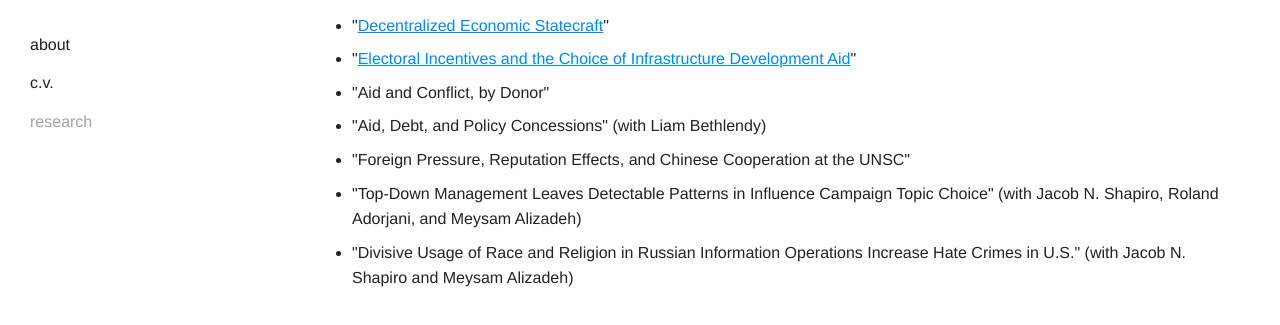
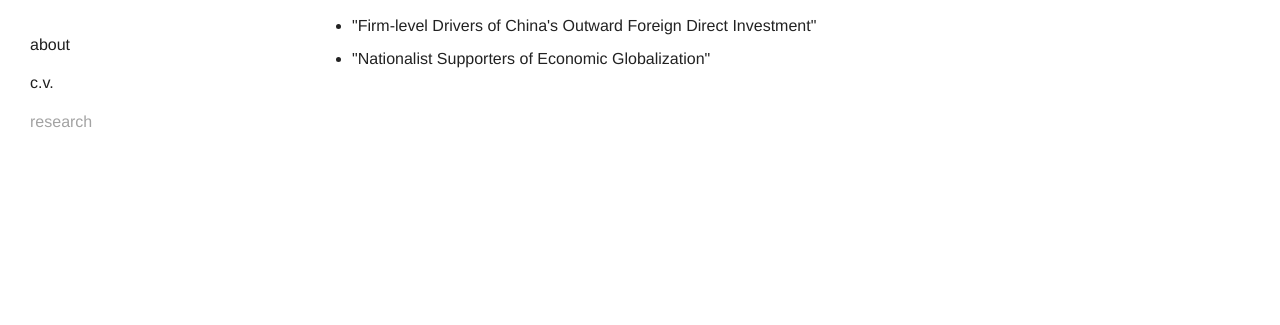
Before and after one commit to isabelcai/isabelcai.github.io, a plain HTML site: page research.html in a window 1280 px wide. Shown: the part 97-422 px from the top of the page. Drawn offline with Linux system fonts and the light colour scheme.

Commit message:
Update works in progress

```diff
--- a/research.html
+++ b/research.html
@@ -104,13 +104,8 @@
 <div class="sqs-html-content">
   <h2 style="text-align:center;white-space:pre-wrap;">works in progress</h2>
   <ul>
-    <li><p style="white-space:pre-wrap;">"<a href="#" target="_blank">Decentralized Economic Statecraft</a>"</p></li>
-    <li><p style="white-space:pre-wrap;">"<a href="#" target="_blank">Electoral Incentives and the Choice of Infrastructure Development Aid</a>"</p></li>
-    <li><p style="white-space:pre-wrap;">"Aid and Conflict, by Donor"</p></li>
-    <li><p style="white-space:pre-wrap;">"Aid, Debt, and Policy Concessions" (with Liam Bethlendy)</p></li>
-    <li><p style="white-space:pre-wrap;">"Foreign Pressure, Reputation Effects, and Chinese Cooperation at the UNSC"</p></li>
-    <li><p style="white-space:pre-wrap;">"Top-Down Management Leaves Detectable Patterns in Influence Campaign Topic Choice" (with Jacob N. Shapiro, Roland Adorjani, and Meysam Alizadeh)</p></li>
-    <li><p style="white-space:pre-wrap;">"Divisive Usage of Race and Religion in Russian Information Operations Increase Hate Crimes in U.S." (with Jacob N. Shapiro and Meysam Alizadeh)</p></li>
+    <li><p style="white-space:pre-wrap;">"Firm-level Drivers of China's Outward Foreign Direct Investment"</p></li>
+    <li><p style="white-space:pre-wrap;">"Nationalist Supporters of Economic Globalization" </p></li>
   </ul>
 </div>
 
```
